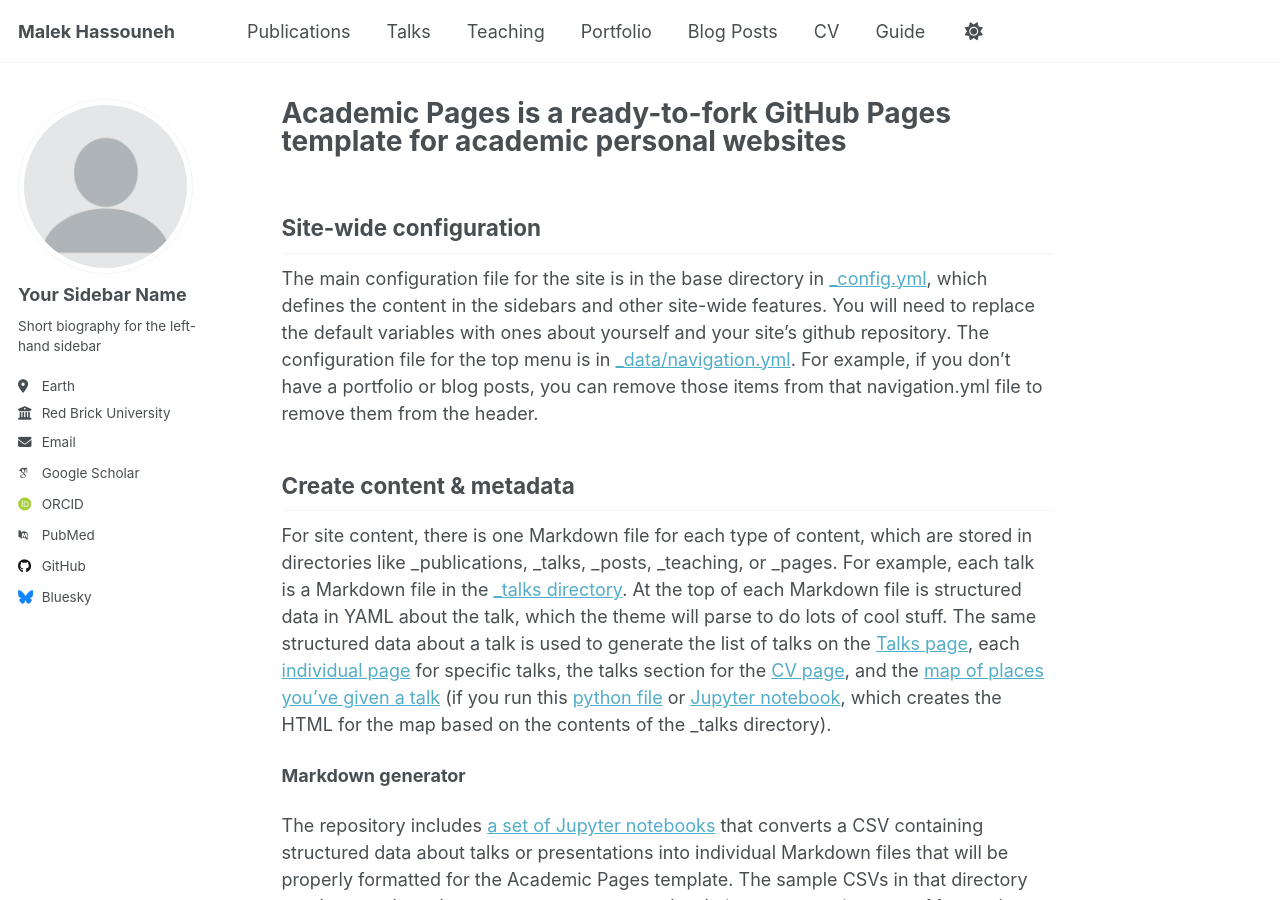
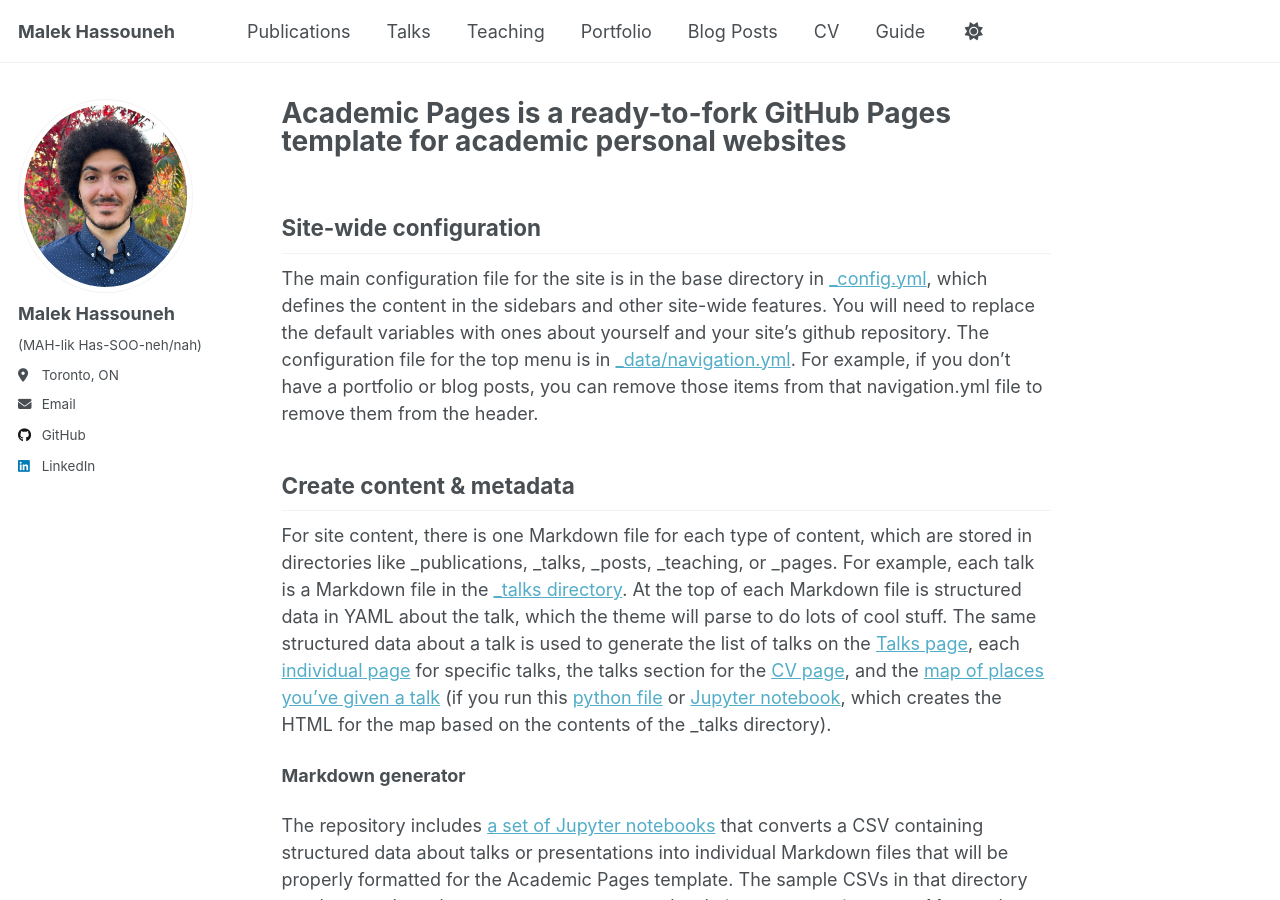
Before and after one commit to malekhassouneh/malekhassouneh.github.io, a Jekyll site: the page built from _pages/about.md, in a window 1280 px wide and 900 px high. Built offline with Jekyll 4.4.1, drawn with Linux system fonts in a browser that asks for light colours; some web fonts are replaced; a script that is not in the unit is left out.

Commit message:
Image + further _config.yml changes

```diff
--- a/_config.yml
+++ b/_config.yml
@@ -23,24 +23,24 @@ repository               : "malekhassouneh/malekhassouneh.github.io"
 #               Additional customization can be done by editing /_includes/author-profile.html
 author:
   # Biographic information
-  avatar           : "profile.png"
-  name             : "Your Sidebar Name"
-  pronouns         : # example: "she/her"
-  bio              : "Short biography for the left-hand sidebar"
-  location         : "Earth"
-  employer         : "Red Brick University"
+  avatar           : "portrait_hassouneh.jpeg"
+  name             : "Malek Hassouneh"
+  pronouns         : "(MAH-lik Has-SOO-neh/nah)" # example: "she/her"
+  bio              : # "Economics Researcher"
+  location         : "Toronto, ON"
+  employer         : # "Red Brick University"
   uri              : # URL
-  email            : "none@example.org"
+  email            : "malekhassouneh@gmail.com"
 
   # Academic websites
   academia         : # URL
   arxiv            : # URL - Update with the correct link to your profile
-  googlescholar    : "https://scholar.google.com/citations?user=PS_CX0AAAAAJ"
+  googlescholar    : # "https://scholar.google.com/citations?user=PS_CX0AAAAAJ"
   inspire-hep      : # URL
   impactstory      : # URL
-  orcid            : "https://orcid.org/yourorcidurl"
+  orcid            : # "https://orcid.org/yourorcidurl"
   semantic         : # URL
-  pubmed           : "https://www.ncbi.nlm.nih.gov/pubmed/?term=john+snow"
+  pubmed           : # "https://www.ncbi.nlm.nih.gov/pubmed/?term=john+snow"
   researchgate     : # URL
   scopus           : # URL
 
@@ -48,13 +48,13 @@ author:
   bitbucket        : # Username - Update with your username on the site
   codepen          : # Username
   dribbble         : # Username
-  github           : "academicpages"
+  github           : "malekhassouneh"
   kaggle           : # Username
   stackoverflow    : # User number or user number and name (i.e., use "1" or "1/jeff-atwood")
 
   # Social media
   artstation       : # Username
-  bluesky          : "bsky.app" # Replace this with you Bluesky username
+  bluesky          : # "bsky.app" # Replace this with you Bluesky username
   facebook         : # Username
   flickr           : # Username
   foursquare       : # Username
@@ -63,7 +63,7 @@ author:
   keybase          : # Username
   instagram        : # Username
   lastfm           : # Username
-  linkedin         : # Username
+  linkedin         : "malekhassouneh" # Username
   mastodon         : # URL
   medium           : # URL
   pinterest        : # Username
```
Also changed, not shown: images/portrait_hassouneh.jpeg (added).
